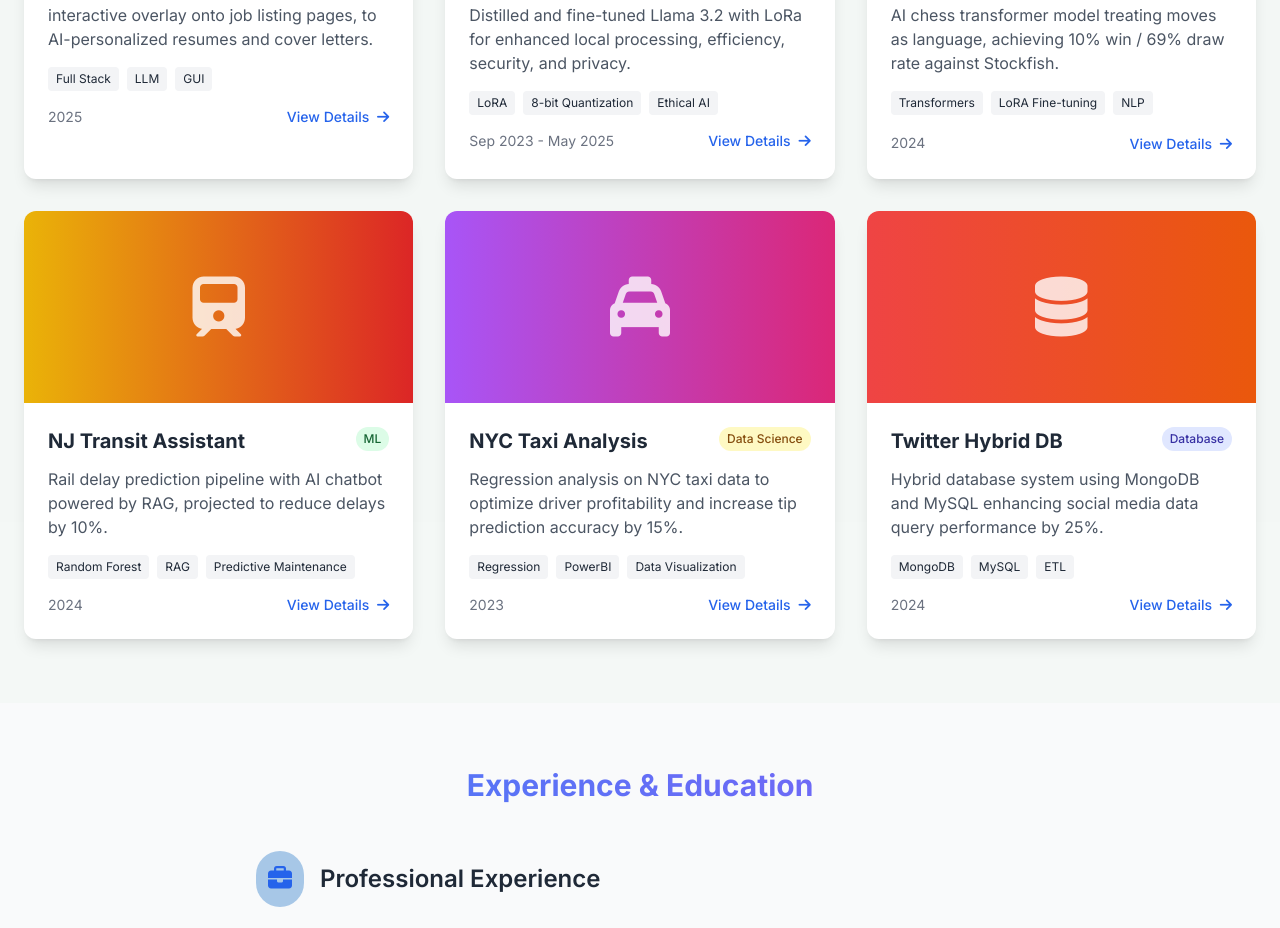
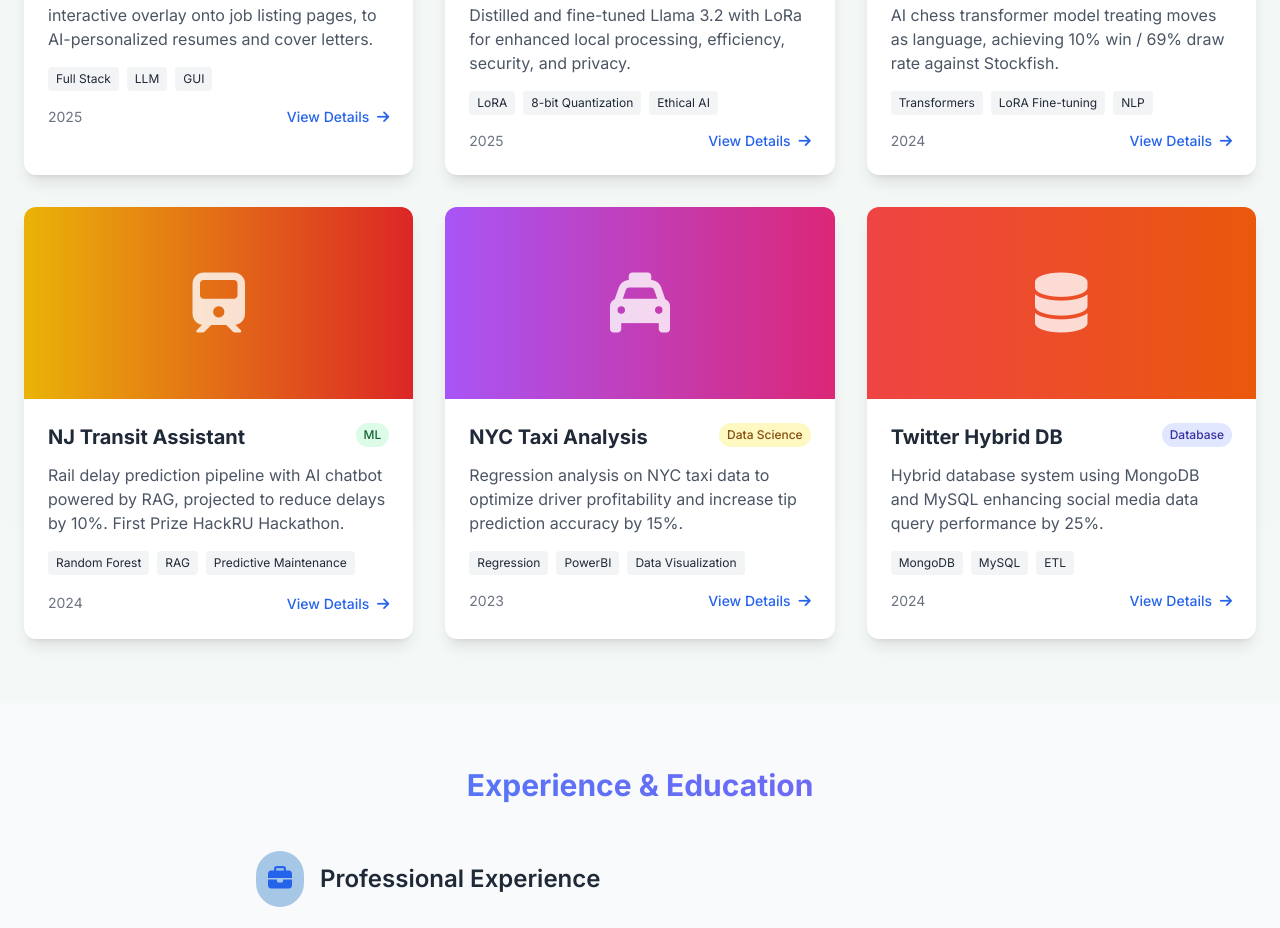
Before and after one commit to chetanreddyv/portfolio, a plain HTML site: page index.html in a window 1280 px wide. Shown: the part 3289-4217 px from the top of the page. Drawn offline with nearby package versions, Linux system fonts and the light colour scheme.

Commit message:
Update index.html

```diff
--- a/index.html
+++ b/index.html
@@ -608,7 +608,7 @@
                             <span class="text-xs bg-gray-100 text-gray-800 px-2 py-1 rounded">Ethical AI</span>
                         </div>
                         <div class="flex justify-between items-center">
-                            <span class="text-sm text-gray-500">Sep 2023 - May 2025</span>
+                            <span class="text-sm text-gray-500">2025</span>
                             <button class="text-blue-600 hover:text-blue-800 text-sm font-medium">
                                 View Details <i class="fas fa-arrow-right ml-1"></i>
                             </button>
@@ -635,11 +635,11 @@
                         </div>
                         <div class="flex justify-between items-center">
                             <span class="text-sm text-gray-500">2024</span>
-                            <a href="https://devpost.com/software/ontrack-nj-transit">
+
                                 <button class="text-blue-600 hover:text-blue-800 text-sm font-medium">
                                 View Details <i class="fas fa-arrow-right ml-1"></i>
                             </button>
-                            </a>
+
                         </div>
                     </div>
                 </div>
@@ -655,7 +655,7 @@
                             <span class="bg-green-100 text-green-800 text-xs px-2 py-1 rounded-full font-medium">ML</span>
                         </div>
                         <p class="text-gray-600 mb-4">
-                            Rail delay prediction pipeline with AI chatbot powered by RAG, projected to reduce delays by 10%.
+                            Rail delay prediction pipeline with AI chatbot powered by RAG, projected to reduce delays by 10%. First Prize HackRU Hackathon.
                         </p>
                         <div class="flex flex-wrap gap-2 mb-4">
                             <span class="text-xs bg-gray-100 text-gray-800 px-2 py-1 rounded">Random Forest</span>
@@ -664,9 +664,11 @@
                         </div>
                         <div class="flex justify-between items-center">
                             <span class="text-sm text-gray-500">2024</span>
-                            <button class="text-blue-600 hover:text-blue-800 text-sm font-medium">
+                                 <a href="https://devpost.com/software/ontrack-nj-transit">
+                                     <button class="text-blue-600 hover:text-blue-800 text-sm font-medium">
                                 View Details <i class="fas fa-arrow-right ml-1"></i>
-                            </button>
+                                    </button>
+                                 </a>
                         </div>
                     </div>
                 </div>
```
